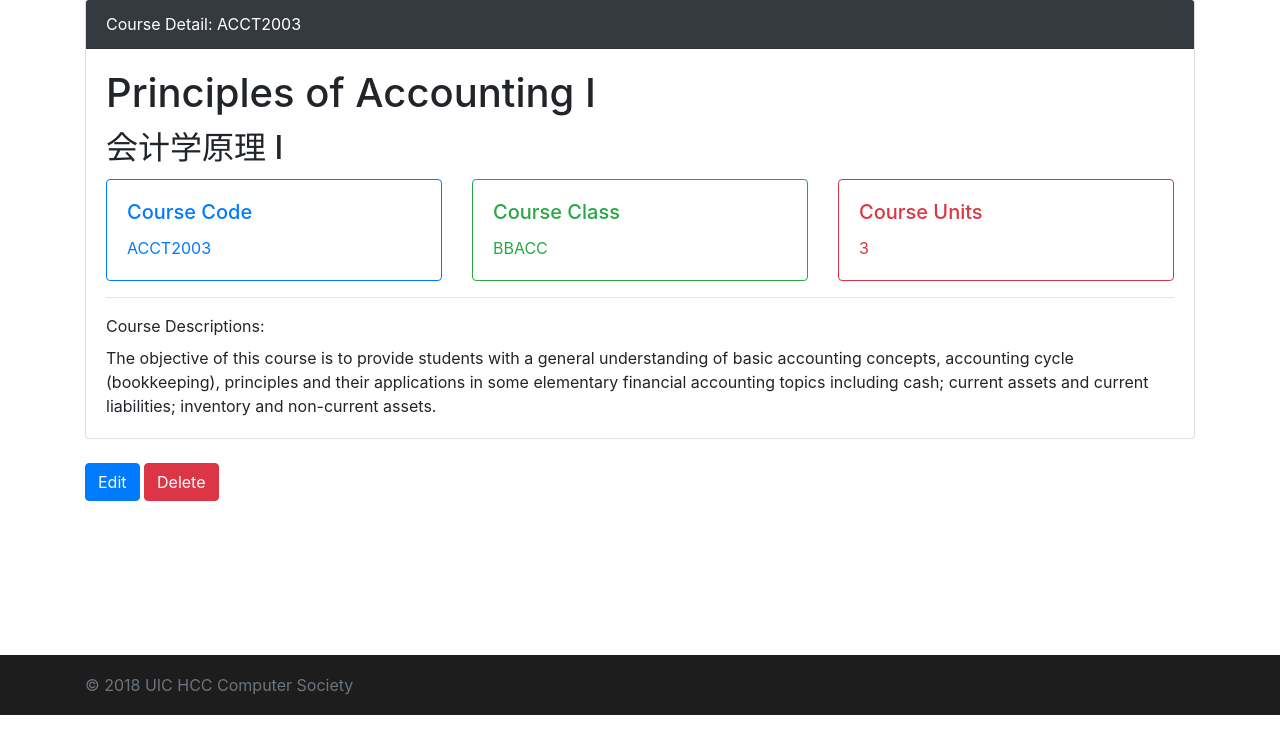
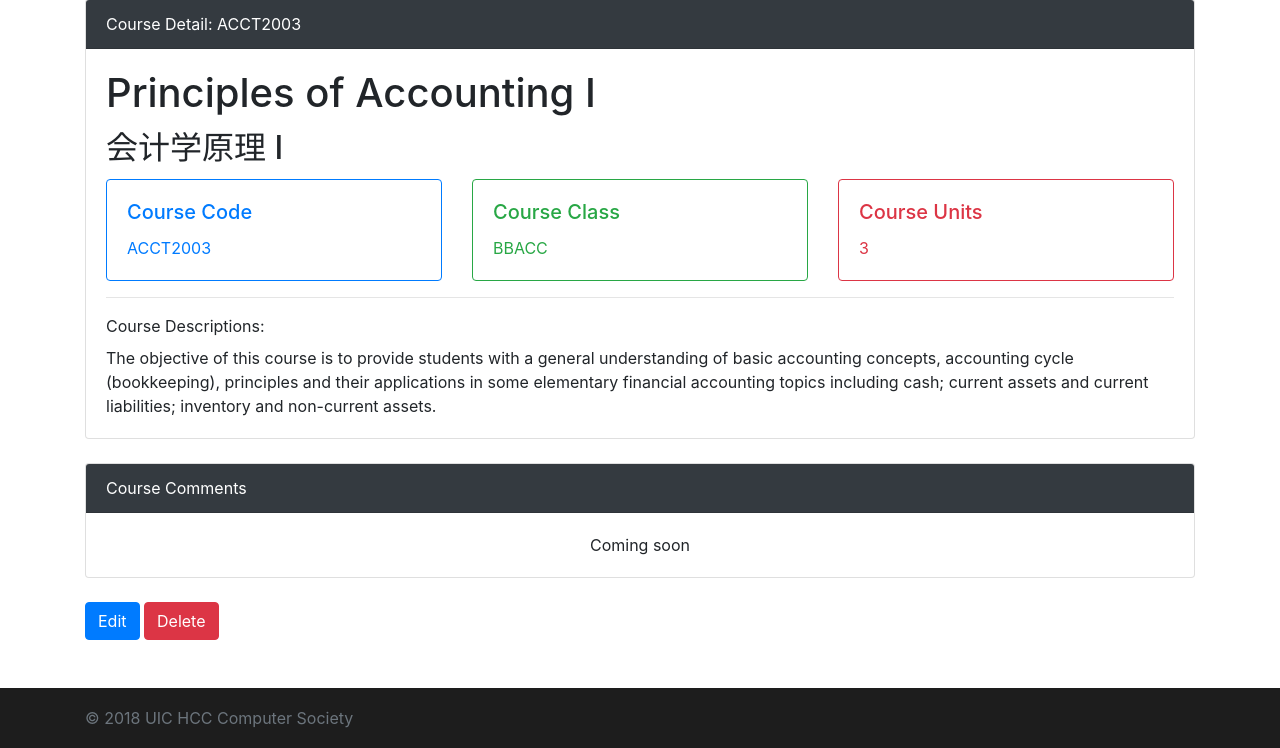
Before and after one commit to UICHCC/uicCourse, a Django app: page /course/1/ in a window 1280 px wide. Shown: the part 85-833 px from the top of the page. Before the commit the page ends 800 px from the top, so only its background shows below. Run offline with Django 3.2, Linux system fonts and the light colour scheme; a user stored in the database is signed in; data comes from the database, SQL or seed files in the repository; both versions use the stored data as it was after the commit; some libraries are stand-ins or nearby versions.

Commit message:
add comment module

```diff
--- a/django_playground/uicCourse/course/templates/course/detail.html
+++ b/django_playground/uicCourse/course/templates/course/detail.html
@@ -109,12 +109,20 @@
           <p class="card-text">{{ coursedata.course_descriptions }}</p>
     </div>
     </div>
+    <br>
+    <div class="card">
+    <div class="card-header text-white bg-dark">Course Comments</div>
+    <div class="card-body">
+        <p class="card-text text-center">Coming soon</p>
+    </div>
+    </div>
         <br>
         {% if userdata.groups.all.0.name == "course_master" %}
             <a href="{% url 'course_detail_edit' coursedata.id %}" class="btn btn-primary">Edit</a> <a href="javascript:AlertIt();" class="btn btn-danger">Delete</a>
         {% endif %}
     </main>
-
+<br>
+    <br>
     <footer class="footer">
       <div class="container">
         <span class="text-muted">&copy; 2018 UIC HCC Computer Society</span>
```
Also changed, not shown: django_playground/uicCourse/db.sqlite3.
